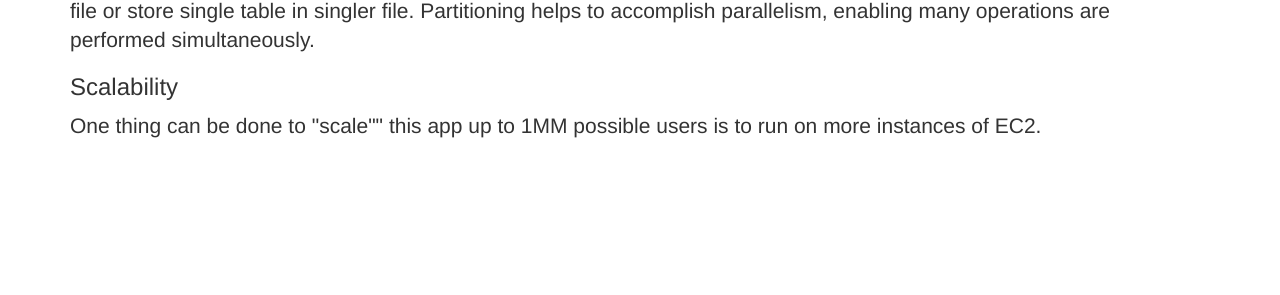
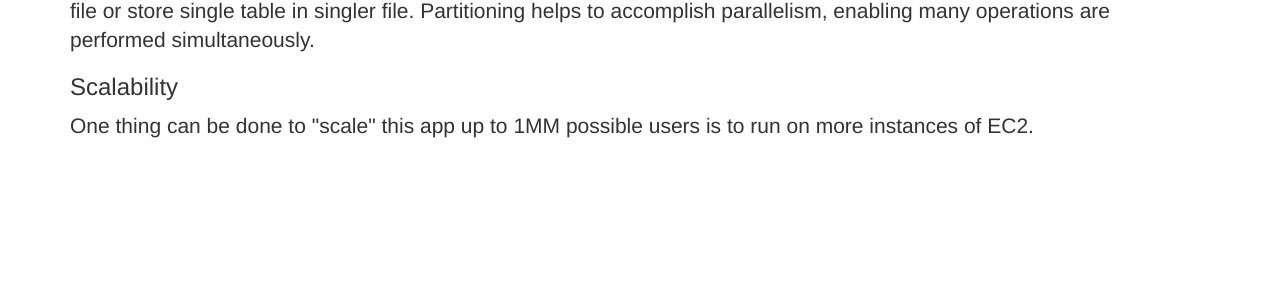
Before and after one commit to kaisinli/download-file, a Flask app: page / in a window 1280 px wide. Shown: the part 505-800 px from the top of the page. Run offline with Flask 2, Linux system fonts and the light colour scheme; some libraries are stand-ins or nearby versions.

Commit message:
clean up

```diff
--- a/app/templates/home.html
+++ b/app/templates/home.html
@@ -7,6 +7,6 @@
 <p class="lead">Possible sources of latency for this web app include on the Reports page, the app has to query all data in the database. As the database gets larger and larger, latency would increase, since every time a user wants to view the report, it has to query everything. A way to solve this problem is to lazy load, returning a section of the database initially and load more when the user requests. There can also be indexing in the dababase to improve performance. With indexes, users can locate specific rows they want to look at. </p>
 <p class="lead">A way to make the latnecy of this app worse is if users are downloading a large file or a large number of users are querying the databse at the same time. Anther way to improve this is to partition and index the database. Currently, the database only has one table. However, as it get more complex with multiple tables, it can either store multiple tables in one file or store single table in singler file. Partitioning helps to accomplish parallelism, enabling many operations are performed simultaneously.</p>
 <h3>Scalability</h3>
-<p class="lead">One thing can be done to "scale"" this app up to 1MM possible users is to run on more instances of EC2.
+<p class="lead">One thing can be done to "scale" this app up to 1MM possible users is to run on more instances of EC2.
  </p>
 {% endblock %}
--- a/app/views.py
+++ b/app/views.py
@@ -1,8 +1,6 @@
 from app import app, db
 from flask import render_template, request, redirect, url_for, flash, stream_with_context, Response
 from models import Download
-from werkzeug.datastructures import Headers
-from io import StringIO
 from forms import DelayForm
 import time
 
```
Also changed, not shown: app/downloads.db, app/models.py (line endings or trailing spaces).
